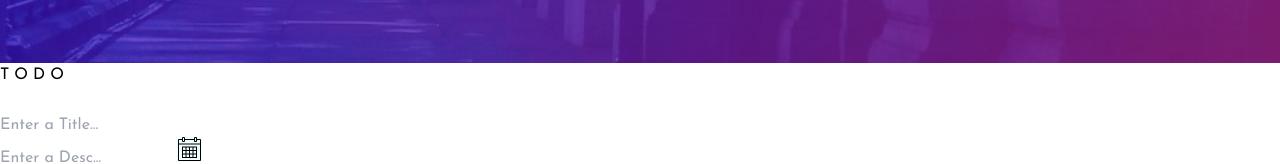
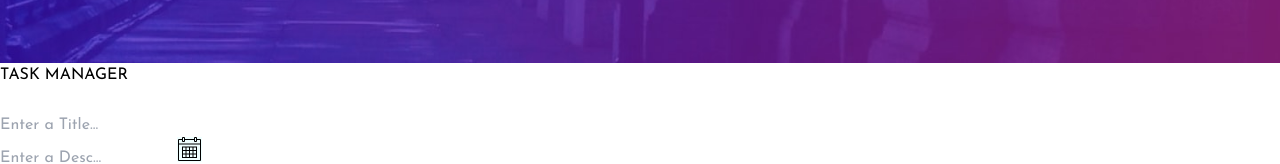
Before and after one commit to oladee/Task-Management, a React (Vite) app: page / in a window 1280 px wide. Shown: the part 204-368 px from the top of the page. Built offline with nearby package versions, Linux system fonts and the light colour scheme.

Commit message:
almost done with  fucntionalities

```diff
--- a/src/components/Underlay.jsx
+++ b/src/components/Underlay.jsx
@@ -85,8 +85,8 @@ const Underlay = () => {
       <div className={lightMode? " text-white bg-gray-200" : " text-white bg-gray-900"}>
         <div className="w-[90%] max-w-[500px] relative top-[-8rem] mx-auto flex flex-col justify-center items-center ">
           <div className="flex items-center w-full justify-between">
-            <h1 className="text-4xl font-extrabold whitespace-nowrap">
-              T O D O
+            <h1 className="text-4xl font-extrabold whitespace-nowrap tracking-[1rem]">
+              TASK MANAGER
             </h1>
             <img src={lightMode ? moon : Sun } alt="sun" className="object-contain h-8 ml-2 cursor-pointer"
             onClick={handleMode}
```
Also changed, not shown: 1 other file (tests, documents, lock files or other folders).
